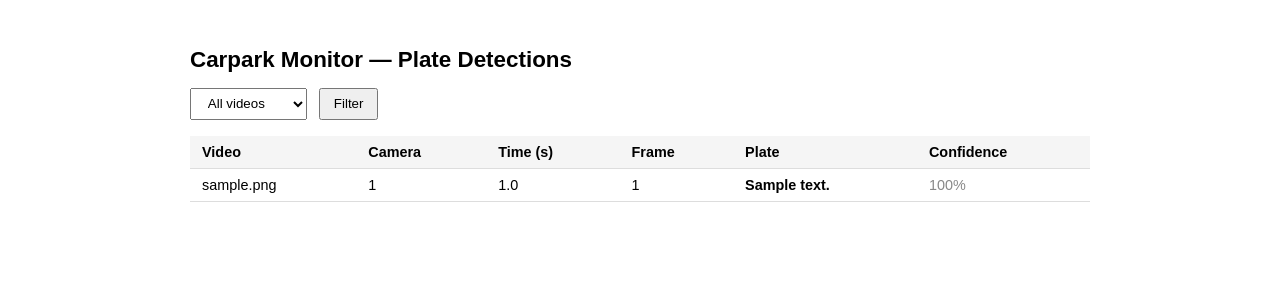
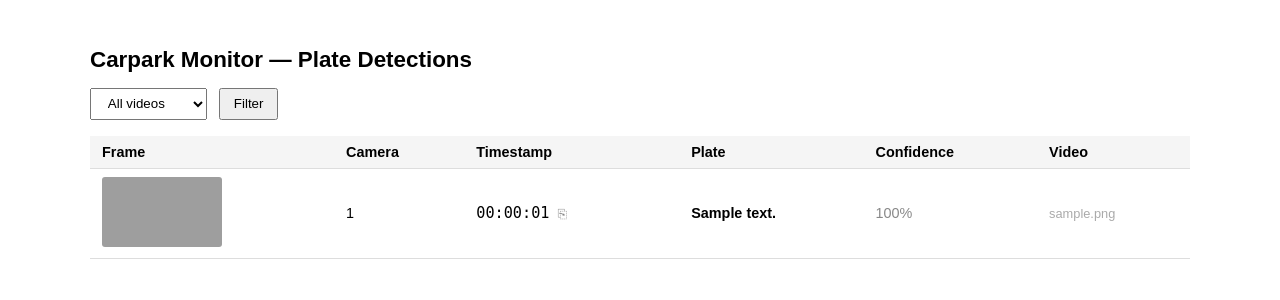
Before and after one commit to Andy123qq4/carpark_monitor, a FastAPI app: page / in a window 1280 px wide. Shown: the top 300 px of the page. Run offline with FastAPI, Linux system fonts and the light colour scheme; tables that the repository leaves empty hold one stand-in row (values such as "Sample post"); grey boxes are pictures that could not be loaded.

Commit message:
feat: add frame thumbnails and HH:MM:SS timestamps to dashboard

```diff
--- a/app.py
+++ b/app.py
@@ -1,14 +1,23 @@
-# INPUT: SQLite DB (data/carpark.db)
-# OUTPUT: HTTP endpoints for web dashboard
-# ROLE: API controller — serve detection results via web UI
+# INPUT: SQLite DB (data/carpark.db), video files in video/
+# OUTPUT: HTTP endpoints for web dashboard + frame extraction
+# ROLE: API controller — serve detection results and frame snapshots via web UI
 
 from fastapi import FastAPI, Request
-from fastapi.responses import HTMLResponse
+from fastapi.responses import HTMLResponse, Response
 from fastapi.templating import Jinja2Templates
+import cv2
 import db
 
 app = FastAPI()
 templates = Jinja2Templates(directory="templates")
+
+def fmt_timestamp(seconds):
+    h = int(seconds // 3600)
+    m = int((seconds % 3600) // 60)
+    s = int(seconds % 60)
+    return f"{h:02d}:{m:02d}:{s:02d}"
+
+templates.env.filters["timestamp"] = fmt_timestamp
 
 db.init_db()
 
@@ -25,3 +34,12 @@ def index(request: Request, video: str = None):
         "videos": videos,
         "selected_video": video,
     })
+
+@app.get("/frame/{video_file}/{frame_num}")
+def get_frame(video_file: str, frame_num: int):
+    cap = cv2.VideoCapture(f"video/{video_file}")
+    cap.set(cv2.CAP_PROP_POS_FRAMES, frame_num)
+    ret, frame = cap.read()
+    cap.release()
+    _, buffer = cv2.imencode(".jpg", frame, [cv2.IMWRITE_JPEG_QUALITY, 80])
+    return Response(content=buffer.tobytes(), media_type="image/jpeg")
--- a/templates/index.html
+++ b/templates/index.html
@@ -4,13 +4,17 @@
   <meta charset="UTF-8">
   <title>Carpark Monitor</title>
   <style>
-    body { font-family: sans-serif; padding: 2rem; max-width: 900px; margin: 0 auto; }
+    body { font-family: sans-serif; padding: 2rem; max-width: 1100px; margin: 0 auto; }
     h1 { font-size: 1.4rem; }
     select, button { padding: 0.4rem 0.8rem; margin-right: 0.5rem; }
     table { width: 100%; border-collapse: collapse; margin-top: 1rem; font-size: 0.9rem; }
-    th, td { text-align: left; padding: 0.5rem 0.75rem; border-bottom: 1px solid #ddd; }
+    th, td { text-align: left; padding: 0.5rem 0.75rem; border-bottom: 1px solid #ddd; vertical-align: middle; }
     th { background: #f5f5f5; }
     .confidence { color: #888; }
+    .thumb { width: 120px; height: 70px; object-fit: cover; border-radius: 3px; cursor: pointer; }
+    .ts { font-family: monospace; font-size: 0.95rem; }
+    .copy-btn { font-size: 0.75rem; color: #888; border: none; background: none; cursor: pointer; padding: 0 4px; }
+    .copy-btn:hover { color: #333; }
   </style>
 </head>
 <body>
@@ -29,23 +33,32 @@
   <table>
     <thead>
       <tr>
-        <th>Video</th>
+        <th>Frame</th>
         <th>Camera</th>
-        <th>Time (s)</th>
-        <th>Frame</th>
+        <th>Timestamp</th>
         <th>Plate</th>
         <th>Confidence</th>
+        <th>Video</th>
       </tr>
     </thead>
     <tbody>
       {% for d in detections %}
       <tr>
-        <td>{{ d.video_file }}</td>
+        <td>
+          <img class="thumb"
+               src="/frame/{{ d.video_file }}/{{ d.frame_num }}"
+               alt="{{ d.plate_text }}"
+               loading="lazy"
+               onclick="this.style.width=this.style.width?'':'400px'">
+        </td>
         <td>{{ d.camera_id }}</td>
-        <td>{{ "%.1f"|format(d.timestamp_sec) }}</td>
-        <td>{{ d.frame_num }}</td>
+        <td>
+          <span class="ts">{{ d.timestamp_sec | timestamp }}</span>
+          <button class="copy-btn" onclick="navigator.clipboard.writeText('{{ d.timestamp_sec | timestamp }}')">⎘</button>
+        </td>
         <td><strong>{{ d.plate_text }}</strong></td>
         <td class="confidence">{{ "%.0f"|format(d.confidence * 100) }}%</td>
+        <td style="font-size:0.8rem;color:#aaa">{{ d.video_file }}</td>
       </tr>
       {% else %}
       <tr><td colspan="6" style="color:#999">No detections yet. Run processor.py first.</td></tr>
```
